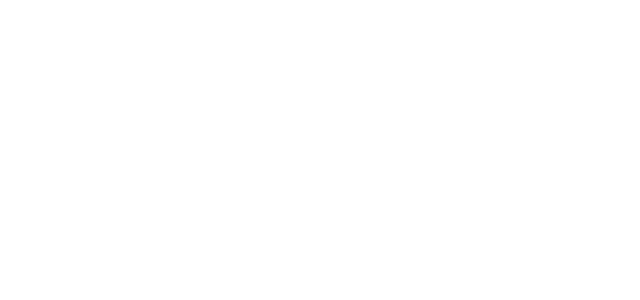
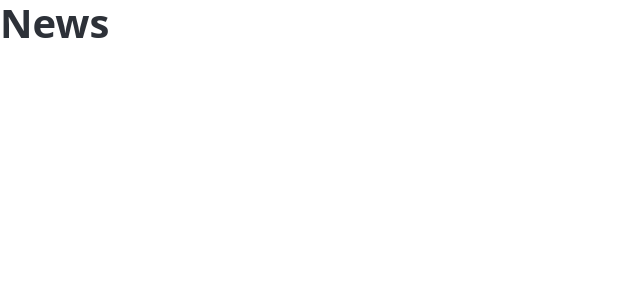
Before and after one commit to czas/swimming-project, an Angular app in the folder swimming-web/: page / in a window 1280 px wide. Shown: the top 300 px of the page, without its empty margins (0-640 px from the left). Built offline with nearby package versions, Linux system fonts and the light colour scheme.

Commit message:
feat(app.component): Init

```diff
--- a/swimming-web/src/app/app.component.html
+++ b/swimming-web/src/app/app.component.html
@@ -1 +1,6 @@
-<router-outlet></router-outlet>
+<header>
+  <h1>{{ title }}</h1>
+</header>
+<main>
+  <router-outlet></router-outlet>
+</main>
--- a/swimming-web/src/app/app.component.ts
+++ b/swimming-web/src/app/app.component.ts
@@ -6,5 +6,5 @@
   styleUrls: ['./app.component.scss'],
 })
 export class AppComponent {
-  title = 'swimming-web';
+  title = 'News';
 }
```
